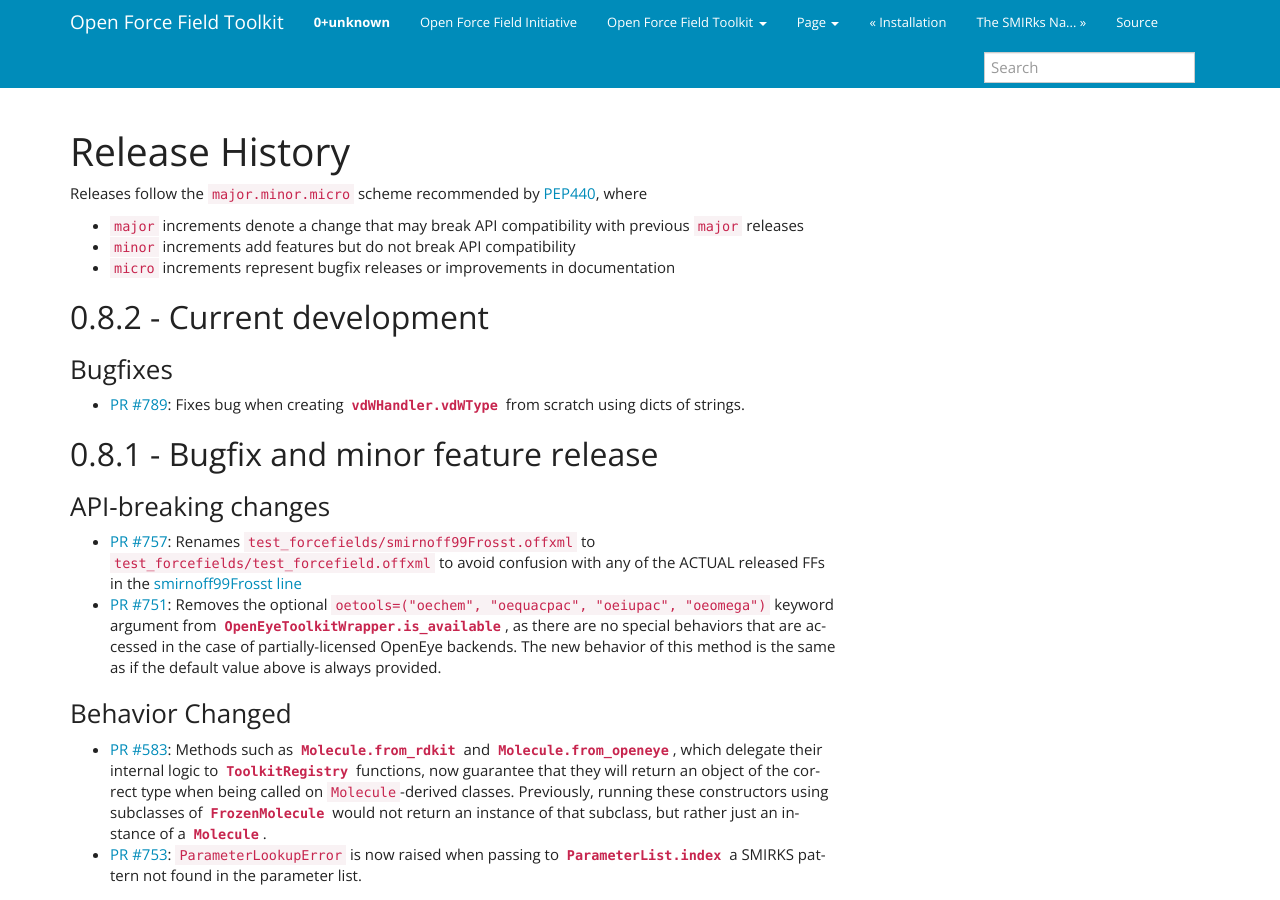
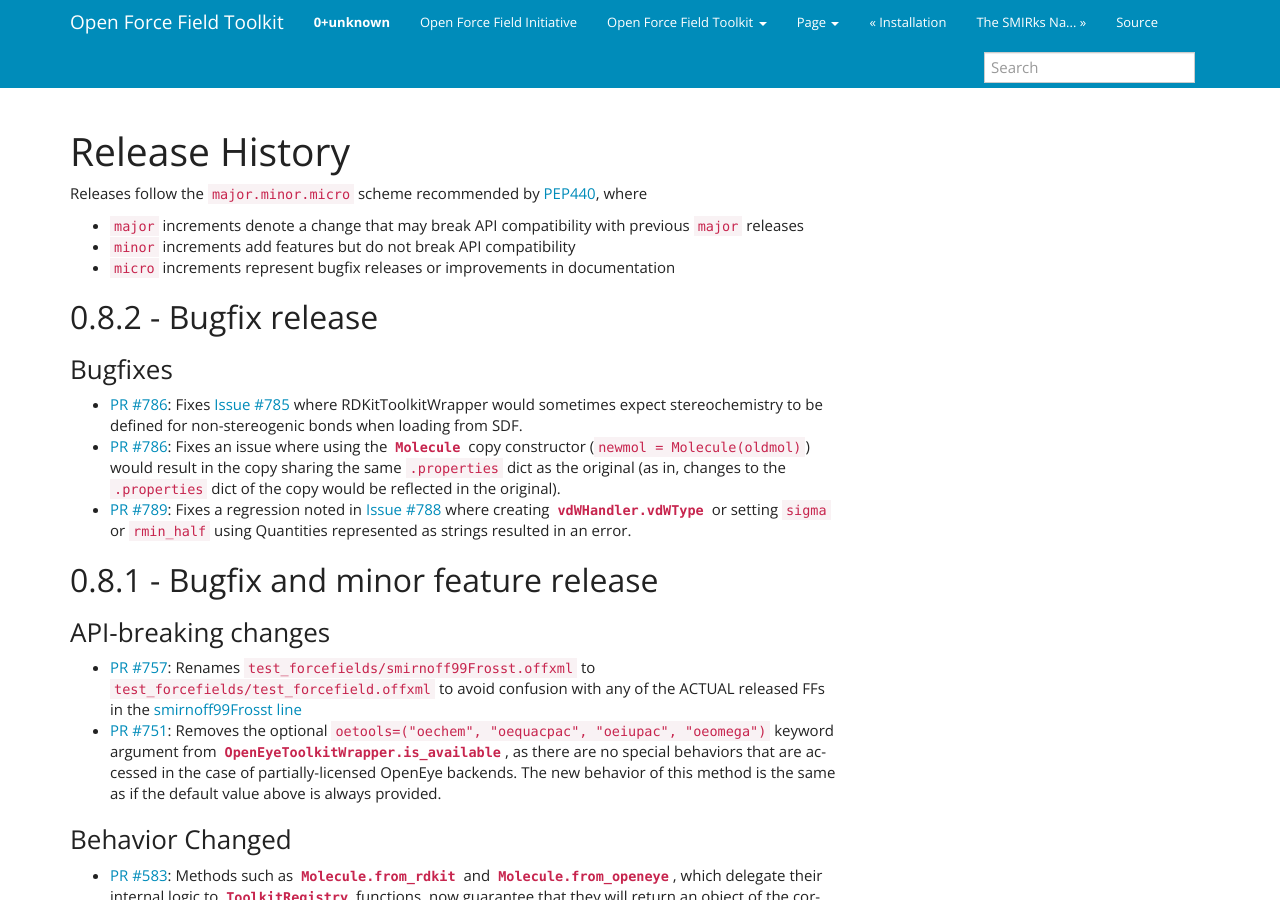
Before and after one commit to openforcefield/openff-toolkit, a Sphinx documentation site: the page built from docs/releasehistory.rst, in a window 1280 px wide and 900 px high. Built offline with Sphinx 7.4.7, drawn with Linux system fonts in a browser that asks for light colours.

Commit message:
update releasehistory, add comment on STEREONONE/STEREOANY handling in from_rdkit

```diff
--- a/docs/releasehistory.rst
+++ b/docs/releasehistory.rst
@@ -7,15 +7,25 @@
 * ``minor`` increments add features but do not break API compatibility
 * ``micro`` increments represent bugfix releases or improvements in documentation
 
-0.8.2 - Current development
----------------------------
+0.8.2 - Bugfix release
+----------------------
 
 Bugfixes
 """"""""
-- `PR #789 <https://github.com/openforcefield/openforcefield/pull/xyz>`_: Fixes bug
-  when creating
+- `PR #786 <https://github.com/openforcefield/openforcefield/pull/xyz>`_: Fixes `Issue #785
+  <https://github.com/openforcefield/openforcefield/issues/785>`_ where RDKitToolkitWrapper would
+  sometimes expect stereochemistry to be defined for non-stereogenic bonds when loading from
+  SDF.
+- `PR #786 <https://github.com/openforcefield/openforcefield/pull/786>`_: Fixes an issue where
+  using the :py:class:`Molecule <openforcefield.topology.Molecule>` copy constructor
+  (``newmol = Molecule(oldmol)``) would result
+  in the copy sharing the same ``.properties`` dict as the original (as in, changes to the
+  ``.properties`` dict of the copy would be reflected in the original).
+- `PR #789 <https://github.com/openforcefield/openforcefield/pull/789>`_: Fixes a regression noted in
+  `Issue #788 <https://github.com/openforcefield/openforcefield/issues/788>`_
+  where creating
   :py:class:`vdWHandler.vdWType <openforcefield.typing.engines.smirnoff.parameters.vdWHandler.vdWType>`
-  from scratch using dicts of strings.
+  or setting ``sigma`` or ``rmin_half`` using Quantities represented as strings resulted in an error.
 
 
 0.8.1 - Bugfix and minor feature release
```
Also changed, not shown: 1 other file.
